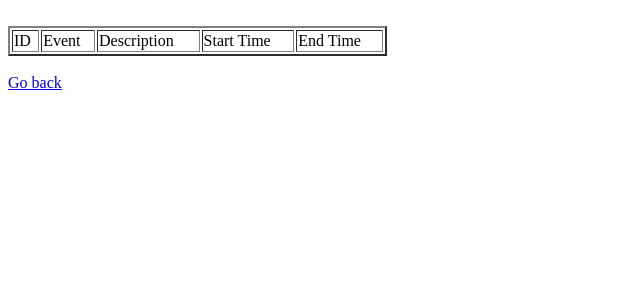
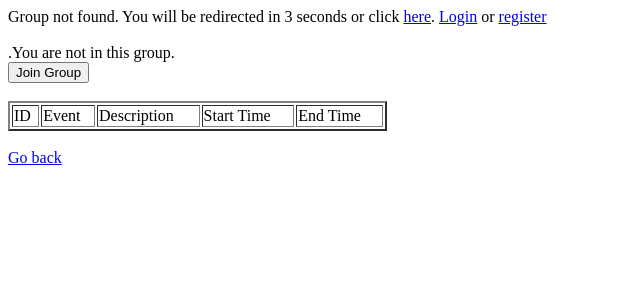
Before and after one commit to nislam17/Meetup, a PHP site: page /group_page.php in a window 1280 px wide. Shown: the top 300 px of the page, without its empty margins (0-640 px from the left). Run offline with PHP 8.4, Linux system fonts and the light colour scheme; tables that the repository leaves empty or names only in its code hold one stand-in row (values such as "Sample post").

Commit message:
can join groups you are not in

```diff
--- a/dbproject/createevent.php
+++ b/dbproject/createevent.php
@@ -35,8 +35,9 @@
   //if the user have entered an event, insert it into database
   //DOES NOT WORK YET, 1 == 0 USED AS A SAFETY
 
-   if(isset($_POST["eventname"]) && isset($_POST["description"]) && isset($_POST["stime"]) && isset($_POST["etime"]) && (1 == 0)) {
+   if(isset($_POST["eventname"]) && isset($_POST["description"]) && isset($_POST["stime"]) && isset($_POST["etime"])) {
 
+	//echo $_POST["location"];
 
     //insert into database, note that message_id is auto_increment and time is set to current_timestamp by default
     if ($stmt = $mysqli->prepare("insert into events (title, description, start_time, end_time)values (?,?,?,?)")) {
--- a/dbproject/group_page.php
+++ b/dbproject/group_page.php
@@ -7,14 +7,14 @@
 include ("include.php");
 
 //check if the group exists and prints out group, if not redirects back to homepage
-if ($stmt = $mysqli->prepare("select group_id,group_name from group where group_id = ?")) {
-  $stmt->bind_param("is", $_GET["group_id"]);//, $_GET["group_name"]);
+if ($stmt = $mysqli->prepare("select group_id,group_name from groups where group_id = ?")) {
+  $stmt->bind_param("i", $_GET["group_id"]);//, $_GET["group_name"]);
   $stmt->execute();
   $stmt->bind_result($id,$name);
   if($stmt->fetch()) {
 	$name = htmlspecialchars($name);
 	echo "<title>[$id] $name</title>\n";
-	echo "$name<br />\n";
+	echo "<h1>$name</h1>\n";
   }
   else {
     echo "Group not found. \n";
@@ -24,21 +24,39 @@
   $stmt->close();
 }
 
-//check if the user is also the one who is logged in
-//if(isset($_SESSION["username"]) && $_SESSION["username"] == $_GET["username"]) {
-//  echo 'These are your groups. You may click <a href="post.php">here</a> to post.<br />';
-//  echo "\n";
-//}
+if(!isset($_SESSION["username"])) {
+  echo '<a href="login.php">Login</a> or <a href="register.php">register</a><br /><br />.';
+}
+
+if(isset($_POST["joining"])){
+	if ($stmt = $mysqli->prepare("insert into belongs_to (group_id, username, authorized) values (?,?,0)")) {
+      $stmt->bind_param("is", $_GET["group_id"], $_SESSION["username"]);
+      $stmt->execute();
+      $stmt->close();
+	}
+}
 
 if ($stmt = $mysqli->prepare("select authorized from belongs_to where group_id = ? and username = ?")) {
   $stmt->bind_param("is", $_GET["group_id"], $_SESSION["username"]);
   $stmt->execute();
   $stmt->bind_result($authorized);
-  if($stmt->fetch() && $authorized == 1){
-	echo "You are authorized <br />";
-	echo "<a href='createevent.php?group_id=";
-	echo $_GET["group_id"];
-	echo "'\>Create Event</a>";
+  if($stmt->fetch()){
+	echo "You are in this group <br />";
+	if($authorized == 1){
+		echo "You are authorized <br />";
+		echo "<a href='createevent.php?group_id=";
+		echo $_GET["group_id"];
+		echo "'\>Create Event</a>";
+	}
+  }
+  else if (!isset($_POST['joining'])){
+	echo "You are not in this group.";
+	echo '<form action="group_page.php?group_id=';
+	echo $id;
+	echo '" method="POST">';
+	echo '<button name="joining" value=1>Join Group</button>';
+    echo "<br />";
+	echo '</form>';
   }
   $stmt->close();
 }
```
